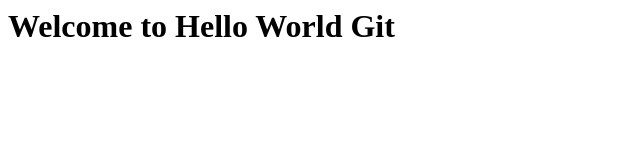
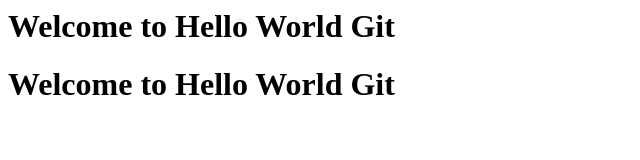
Before and after one commit to andrew74444/MyHelloWorld, a plain HTML site: page index.html in a window 1280 px wide. Shown: the whole page, without its empty margins (0-640 px from the left). Drawn offline with Linux system fonts and the light colour scheme.

Commit message:
added new line

```diff
--- a/index.html
+++ b/index.html
@@ -1 +1,2 @@
 <h1>Welcome to Hello World Git</h1>
+<h1>Welcome to Hello World Git</h1>
```
